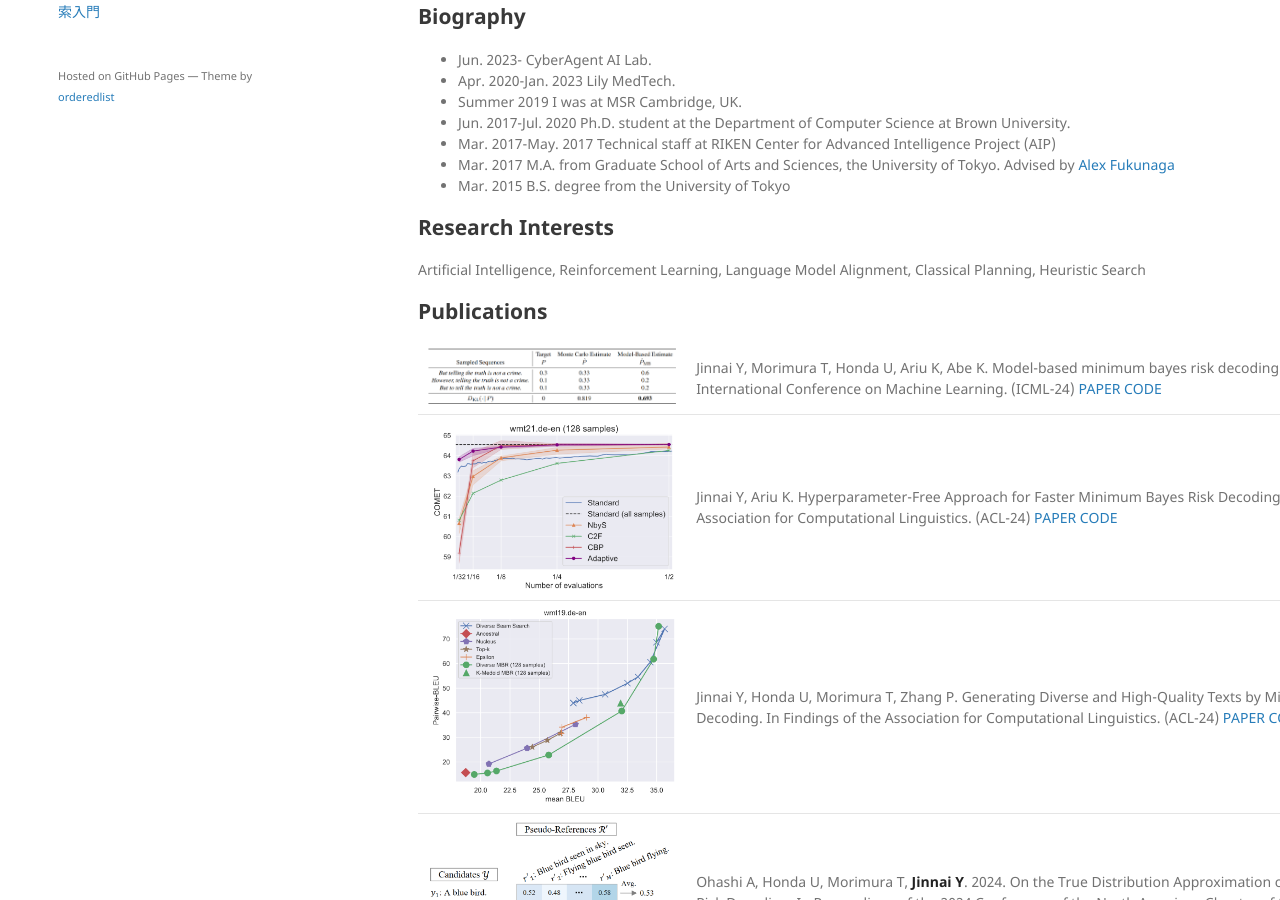
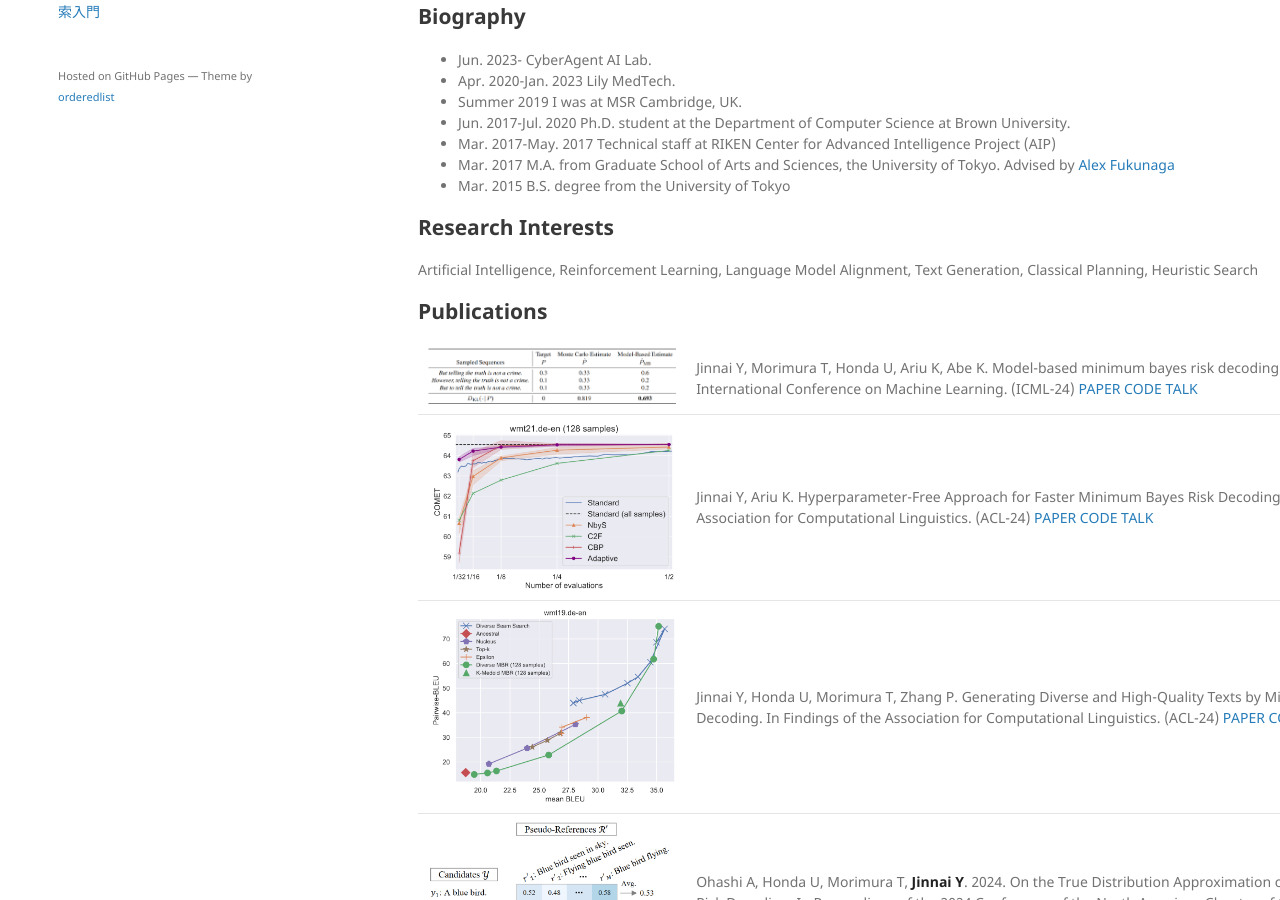
Before and after one commit to jinnaiyuu/jinnaiyuu.github.io, a Jekyll site: the page built from index.md, in a window 1280 px wide and 900 px high, scrolled down 377 px. Built offline with Jekyll 4.4.1, drawn with Linux system fonts in a browser that asks for light colours; our own code applies the rules of GitHub Pages for plain Markdown files.

Commit message:
added videos for MBR papers

```diff
--- a/index.md
+++ b/index.md
@@ -17,14 +17,14 @@
 
 ## Research Interests
 
-Artificial Intelligence, Reinforcement Learning, Language Model Alignment, Classical Planning, Heuristic Search
+Artificial Intelligence, Reinforcement Learning, Language Model Alignment, Text Generation, Classical Planning, Heuristic Search
 
 ## Publications
 
 | ---:      | :--- |
-| <img src="../images/papers/icml2024.png" alt="icml2024" width="700" />  |  Jinnai Y, Morimura T, Honda U, Ariu K, Abe K. Model-based minimum bayes risk decoding. Proc. 41st International Conference on Machine Learning. (ICML-24) [PAPER](https://arxiv.org/abs/2311.05263) [CODE](https://github.com/CyberAgentAILab/model-based-mbr) |
-| <img src="../images/papers/acl2024hyperparameter.png" alt="acl2024hyperparameter" width="700" />  |  Jinnai Y, Ariu K. Hyperparameter-Free Approach for Faster Minimum Bayes Risk Decoding. In Findings of the Association for Computational Linguistics. (ACL-24) [PAPER](https://arxiv.org/abs/2401.02749) [CODE](https://github.com/CyberAgentAILab/adaptive-mbr) |
-| <img src="../images/papers/acl2024diverse.png" alt="acl2024diverse" width="700" />  |  Jinnai Y, Honda U, Morimura T, Zhang P. Generating Diverse and High-Quality Texts by Minimum Bayes Risk Decoding. In Findings of the Association for Computational Linguistics. (ACL-24) [PAPER](https://arxiv.org/abs/2401.05054) [CODE](https://github.com/CyberAgentAILab/diverse-mbr) |
+| <img src="../images/papers/icml2024.png" alt="icml2024" width="700" />  |  Jinnai Y, Morimura T, Honda U, Ariu K, Abe K. Model-based minimum bayes risk decoding. Proc. 41st International Conference on Machine Learning. (ICML-24) [PAPER](https://arxiv.org/abs/2311.05263) [CODE](https://github.com/CyberAgentAILab/model-based-mbr) [TALK](https://www.youtube.com/watch?v=w8_rLLPkE5A) |
+| <img src="../images/papers/acl2024hyperparameter.png" alt="acl2024hyperparameter" width="700" />  |  Jinnai Y, Ariu K. Hyperparameter-Free Approach for Faster Minimum Bayes Risk Decoding. In Findings of the Association for Computational Linguistics. (ACL-24) [PAPER](https://arxiv.org/abs/2401.02749) [CODE](https://github.com/CyberAgentAILab/adaptive-mbr) [TALK](https://www.youtube.com/watch?v=iJAGPIMtxC0) |
+| <img src="../images/papers/acl2024diverse.png" alt="acl2024diverse" width="700" />  |  Jinnai Y, Honda U, Morimura T, Zhang P. Generating Diverse and High-Quality Texts by Minimum Bayes Risk Decoding. In Findings of the Association for Computational Linguistics. (ACL-24) [PAPER](https://arxiv.org/abs/2401.05054) [CODE](https://github.com/CyberAgentAILab/diverse-mbr) [TALK](https://www.youtube.com/watch?v=dU7LzgPwANo) |
 | <img src="../images/papers/naacl2024.png" alt="naacl2024" width="700" />  | Ohashi A, Honda U, Morimura T, **Jinnai Y**. 2024. On the True Distribution Approximation of Minimum Bayes-Risk Decoding. In Proceedings of the 2024 Conference of the North American Chapter of the Association for Computational Linguistics. (NAACL-24) [PAPER](https://aclanthology.org/2024.naacl-short.38.pdf) [CODE](https://github.com/CyberAgentAILab/mbr-anomaly) [TALK](https://drive.google.com/file/d/1Cf7woqG96NYxQpTU81iRt1Ek8NyCORBP/view?usp=drive_link) |
 | <img src="../images/papers/lipschitz.png" alt="lipschitz" width="700" />  | Lecarpentier E, Abel D, Asadi K, **Jinnai Y**, Rachelson E, Littman Michael L. 2021. Lipschitz Lifelong Reinforcement Learning. Proc. 35th AAAI conference on Artificial Intelligence (AAAI-21) [arXiv](https://arxiv.org/abs/2001.05411) [Poster](../pdf/posters/AAAI-2021 poster.pdf) [CODE](https://github.com/SuReLI/llrl) |
 | <img src="../images/papers/ICLR-20.png" alt="iclr-20" width="550" />  | **Y. Jinnai**, J. Park, M.C. Machado, and G.D. Konidaris. Exploration in Reinforcement Learning with Deep Covering Options. Accepted, Proceedings of the Eighth International Conference on Learning Representations. (ICLR-20) [PAPER](../pdf/papers/ICLR-20.pdf) |
```
Also changed, not shown: ja/index.md (+3 -3 lines).
